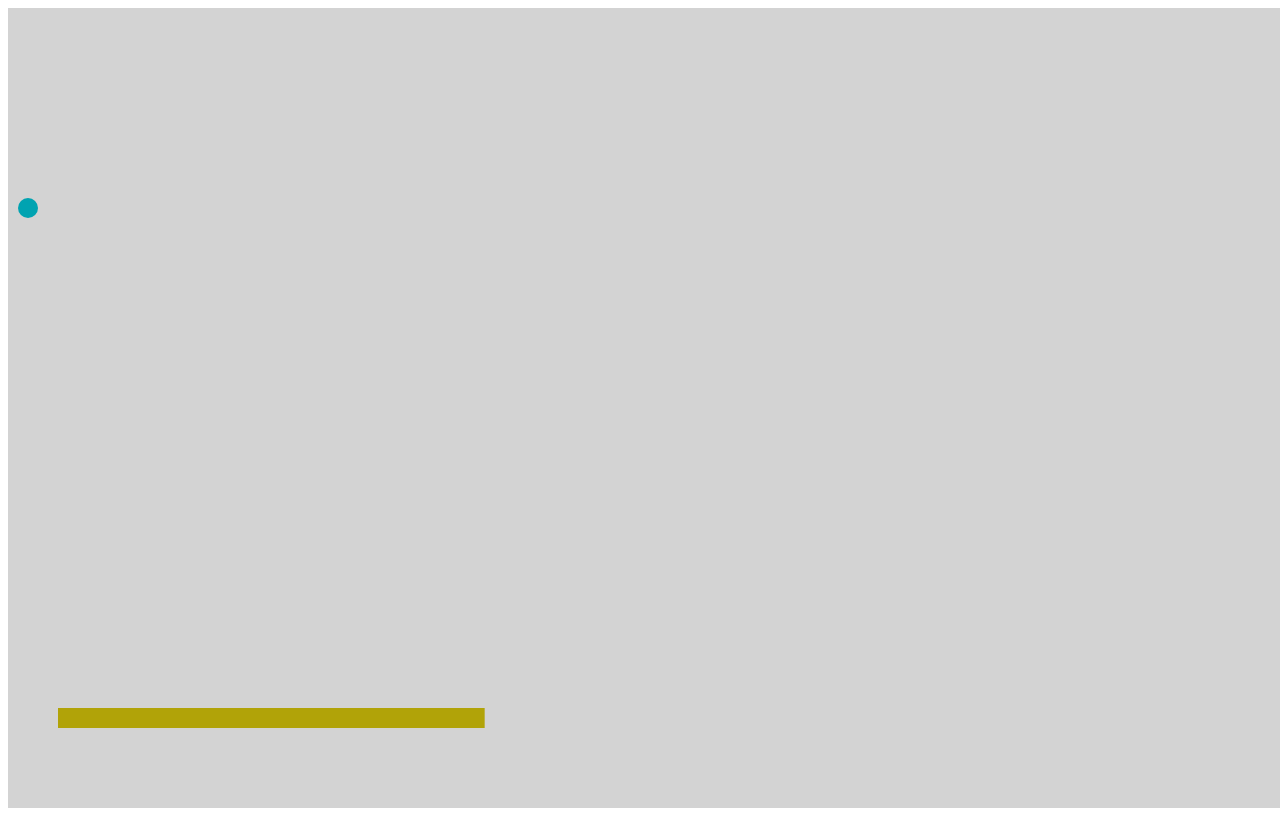
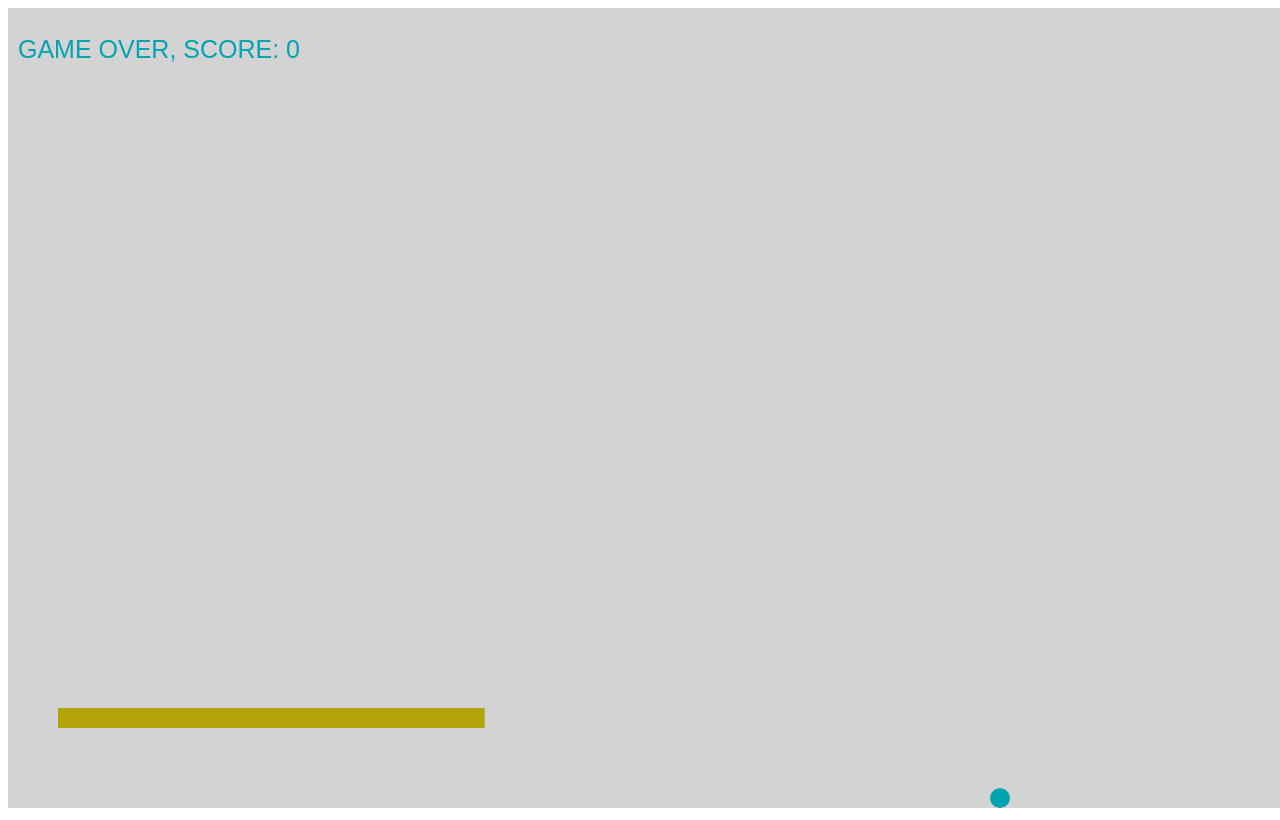
Before and after one commit to Tomas0202/pingpongkurs, a plain HTML site: page index.html in a window 1280 px wide. Drawn offline with Linux system fonts and the light colour scheme.

Commit message:
Update index.html

```diff
--- a/index.html
+++ b/index.html
@@ -49,6 +49,7 @@ timer = setInterval(draw, 5);
 
 
 });
+timer = setInterval(draw, 5);
 draw();
 
 }
```
